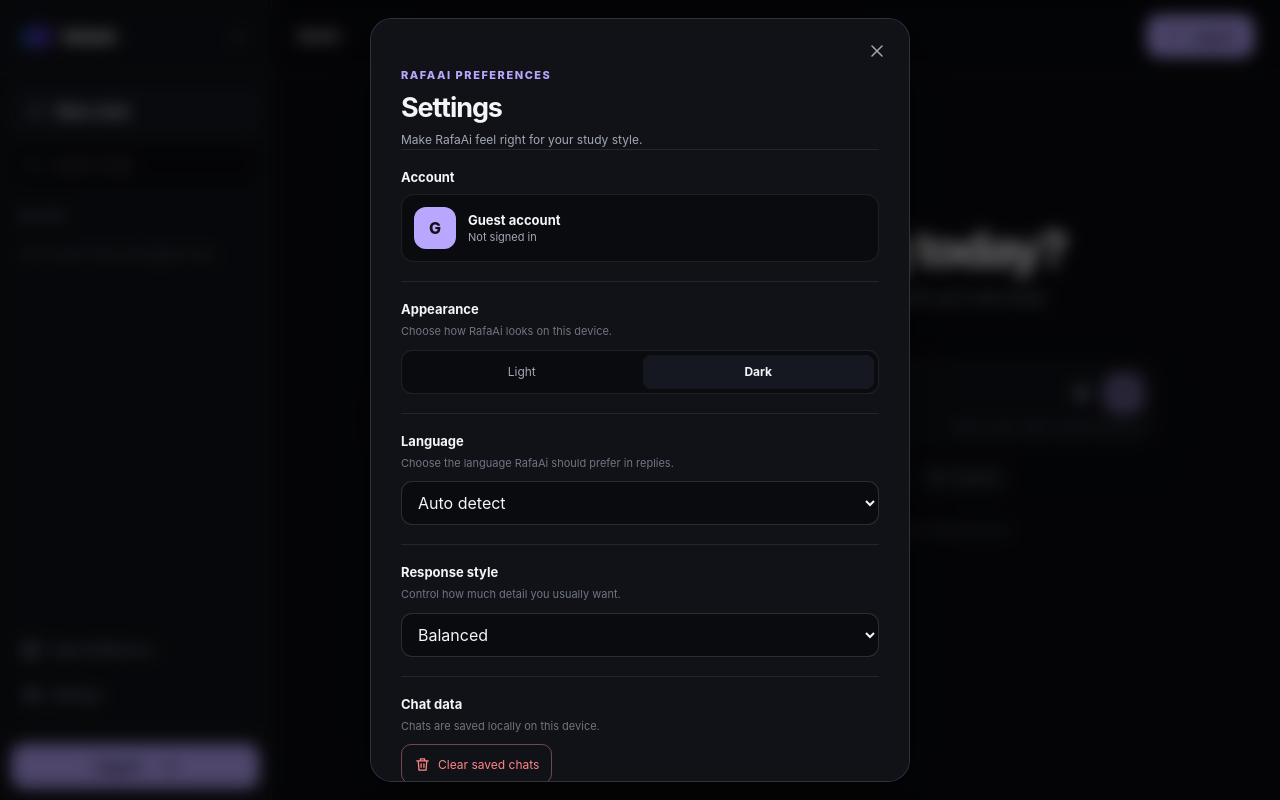
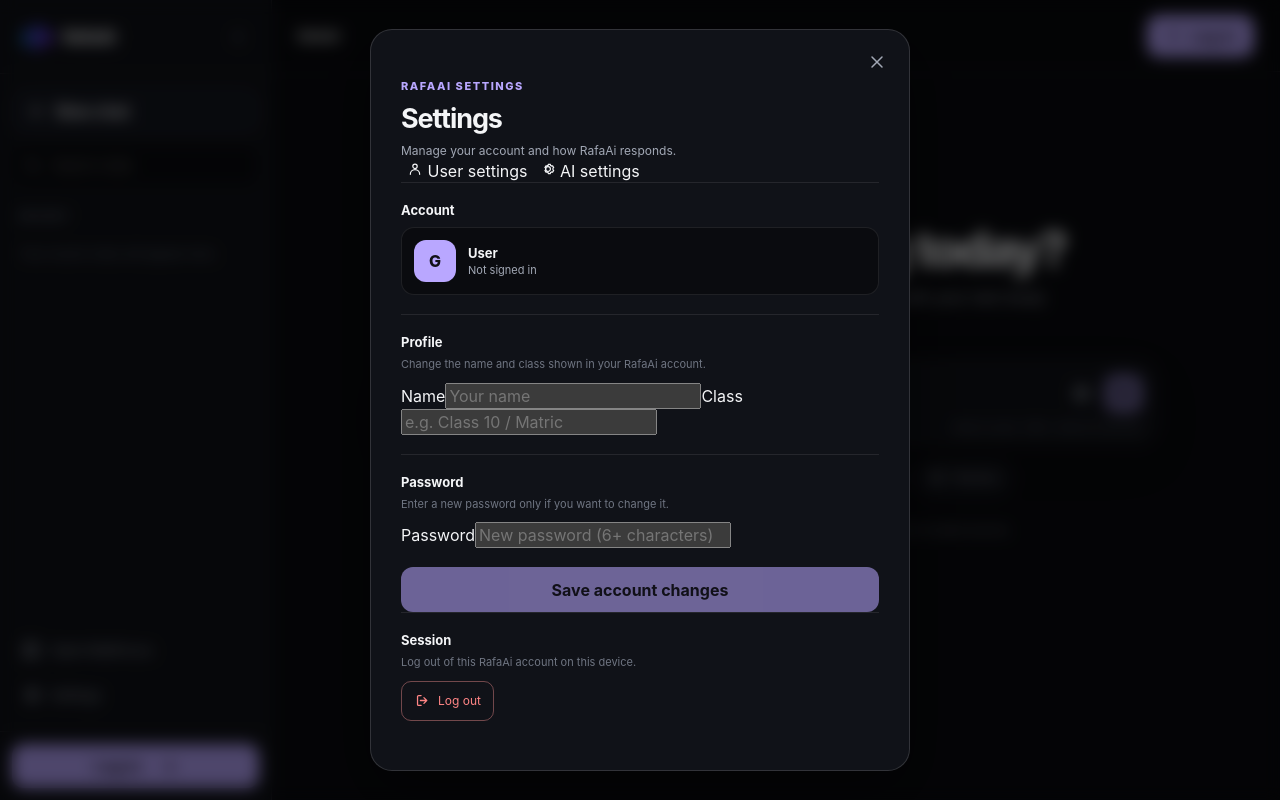
Before and after one commit to mdrafaquat14/RafaAi, a React (Vite) app: page / in a window 1280 px wide. Both pictures are taken after a click on the button "Settings". Built offline with nearby package versions, Linux system fonts and the light colour scheme; no server answers.

Commit message:
Add user and AI settings with account editing and logout confirmation

```diff
--- a/src/components/SettingsModal.tsx
+++ b/src/components/SettingsModal.tsx
@@ -1,22 +1,50 @@
 import { useState } from 'react'
 import type { Theme } from '../types'
 import { storage } from '../lib/storage'
-import { X, Trash, Sparkles, LogOut } from './Icons'
+import { supabase } from '../lib/supabase'
+import { X, Trash, Sparkles, LogOut, User, Settings } from './Icons'
 
 type Language='auto'|'en'|'hi'|'hinglish'
 type ResponseStyle='balanced'|'concise'|'detailed'
-interface Props {onClose:()=>void;theme:Theme;setTheme:(t:Theme)=>void;onChatsCleared:()=>void;userName:string|null;classLevel:string|null;email:string|null;onLogout:()=>void}
-export function SettingsModal({onClose,theme,setTheme,onChatsCleared,userName,classLevel,email,onLogout}:Props){
- const [language,setLanguage]=useState<Language>(storage.language()); const [style,setStyle]=useState<ResponseStyle>(storage.responseStyle()); const [saved,setSaved]=useState(false)
- function save(){storage.saveLanguage(language);storage.saveResponseStyle(style);setSaved(true);setTimeout(()=>setSaved(false),1200)}
- return <div className="modal-backdrop" onMouseDown={e=>{if(e.target===e.currentTarget)onClose()}}><div className="settings-card">
-   <div className="settings-head"><div><div className="eyebrow">RAFAAI PREFERENCES</div><h2>Settings</h2><p className="settings-subtitle">Make RafaAi feel right for your study style.</p></div><button className="modal-close" onClick={onClose} aria-label="Close"><X/></button></div>
-   <div className="settings-section"><h3>Account</h3><div className="account-panel"><div className="account-avatar">{(userName||email||'G').slice(0,1).toUpperCase()}</div><div><b>{userName||'Guest account'}</b><span>{email||'Not signed in'}</span>{classLevel&&<small>{classLevel}</small>}</div></div></div>
-   <div className="settings-section"><h3>Appearance</h3><p>Choose how RafaAi looks on this device.</p><div className="segmented"><button className={theme==='light'?'active':''} onClick={()=>setTheme('light')}>Light</button><button className={theme==='dark'?'active':''} onClick={()=>setTheme('dark')}>Dark</button></div></div>
-   <div className="settings-section"><h3>Language</h3><p>Choose the language RafaAi should prefer in replies.</p><select value={language} onChange={e=>setLanguage(e.target.value as Language)}><option value="auto">Auto detect</option><option value="en">English</option><option value="hi">हिन्दी</option><option value="hinglish">Hinglish</option></select></div>
-   <div className="settings-section"><h3>Response style</h3><p>Control how much detail you usually want.</p><select value={style} onChange={e=>setStyle(e.target.value as ResponseStyle)}><option value="balanced">Balanced</option><option value="concise">Concise</option><option value="detailed">Detailed</option></select></div>
-   <div className="settings-section"><h3>Chat data</h3><p>Chats are saved locally on this device.</p><button className="danger-wide" onClick={()=>{if(window.confirm('Delete all locally saved RafaAi chats?')){storage.clearChats();onChatsCleared()}}}><Trash size={17}/> Clear saved chats</button></div>
-   <div className="settings-note"><Sparkles size={16}/><span>Preferences stay on this device. Your account and AI requests are handled through the secure RafaAi backend.</span></div>
-   <div className="settings-actions"><button className="secondary-wide" onClick={()=>{onClose();if(email)onLogout()}} disabled={!email}><LogOut size={16}/> Log out</button><button className="primary-wide" onClick={save}>{saved?'Saved ✓':'Save preferences'}</button></div>
- </div></div>
+type Tab='user'|'ai'
+interface Props {onClose:()=>void;theme:Theme;setTheme:(t:Theme)=>void;onChatsCleared:()=>void;userName:string|null;classLevel:string|null;email:string|null;onLogout:()=>void;onProfileUpdated:(name:string,classLevel:string)=>void}
+
+export function SettingsModal({onClose,theme,setTheme,onChatsCleared,userName,classLevel,email,onLogout,onProfileUpdated}:Props){
+ const [tab,setTab]=useState<Tab>('user'),[language,setLanguage]=useState<Language>(storage.language()),[style,setStyle]=useState<ResponseStyle>(storage.responseStyle())
+ const [name,setName]=useState(userName||''),[studentClass,setStudentClass]=useState(classLevel||''),[password,setPassword]=useState(''),[saved,setSaved]=useState(false),[accountError,setAccountError]=useState(''),[accountBusy,setAccountBusy]=useState(false),[logoutOpen,setLogoutOpen]=useState(false)
+ async function savePreferences(){storage.saveLanguage(language);storage.saveResponseStyle(style);setSaved(true);setTimeout(()=>setSaved(false),1200)}
+ async function saveAccount(){
+   if(!supabase||!email)return
+   setAccountError('');setAccountBusy(true)
+   try{
+     const {data,error}=await supabase.functions.invoke('rafaai-account',{body:{fullName:name.trim(),classLevel:studentClass.trim()}})
+     if(error)throw error
+     if(password.trim()){if(password.length<6)throw new Error('Password must be at least 6 characters.');const {error:pe}=await supabase.auth.updateUser({password});if(pe)throw pe}
+     const nextName=String(data?.profile?.full_name||name.trim()),nextClass=String(data?.profile?.class_level||studentClass.trim())
+     setName(nextName);setStudentClass(nextClass);setPassword('');onProfileUpdated(nextName,nextClass);setSaved(true);setTimeout(()=>setSaved(false),1200)
+   }catch(err:any){setAccountError(err?.message||'Could not update your account.')}finally{setAccountBusy(false)}
+ }
+ function confirmLogout(){setLogoutOpen(false);onClose();onLogout()}
+ return <div className="modal-backdrop" onMouseDown={e=>{if(e.target===e.currentTarget)onClose()}}>
+  <div className="settings-card">
+   <div className="settings-head"><div><div className="eyebrow">RAFAAI SETTINGS</div><h2>Settings</h2><p className="settings-subtitle">Manage your account and how RafaAi responds.</p></div><button className="modal-close" onClick={onClose} aria-label="Close"><X/></button></div>
+   <div className="settings-tabs" role="tablist"><button className={tab==='user'?'active':''} onClick={()=>setTab('user')}><User size={16}/> User settings</button><button className={tab==='ai'?'active':''} onClick={()=>setTab('ai')}><Settings size={16}/> AI settings</button></div>
+   {tab==='user'?<>
+    <div className="settings-section"><h3>Account</h3><div className="account-panel"><div className="account-avatar">{(name||email||'G').slice(0,1).toUpperCase()}</div><div><b>{name||'User'}</b><span>{email||'Not signed in'}</span>{studentClass&&<small>{studentClass}</small>}</div></div></div>
+    <div className="settings-section"><h3>Profile</h3><p>Change the name and class shown in your RafaAi account.</p><div className="settings-form-grid"><label>Name<input value={name} onChange={e=>setName(e.target.value)} placeholder="Your name"/></label><label>Class<input value={studentClass} onChange={e=>setStudentClass(e.target.value)} placeholder="e.g. Class 10 / Matric"/></label></div></div>
+    <div className="settings-section"><h3>Password</h3><p>Enter a new password only if you want to change it.</p><label>Password<input type="password" value={password} onChange={e=>setPassword(e.target.value)} placeholder="New password (6+ characters)" minLength={6} autoComplete="new-password"/></label></div>
+    {accountError&&<div className="form-error">{accountError}</div>}
+    <button className="primary-wide settings-save-account" onClick={saveAccount} disabled={accountBusy||!email}>{accountBusy?'Saving…':saved?'Saved ✓':'Save account changes'}</button>
+    <div className="settings-section settings-danger-section"><h3>Session</h3><p>Log out of this RafaAi account on this device.</p><button className="danger-wide logout-wide" onClick={()=>setLogoutOpen(true)}><LogOut size={17}/> Log out</button></div>
+   </>:<>
+    <div className="settings-section"><h3>Appearance</h3><p>Choose how RafaAi looks on this device.</p><div className="segmented"><button className={theme==='light'?'active':''} onClick={()=>setTheme('light')}>Light</button><button className={theme==='dark'?'active':''} onClick={()=>setTheme('dark')}>Dark</button></div></div>
+    <div className="settings-section"><h3>Language</h3><p>Choose the language RafaAi should prefer in replies.</p><select value={language} onChange={e=>setLanguage(e.target.value as Language)}><option value="auto">Auto detect</option><option value="en">English</option><option value="hi">हिन्दी</option><option value="hinglish">Hinglish</option></select></div>
+    <div className="settings-section"><h3>Response style</h3><p>Control how much detail you usually want.</p><select value={style} onChange={e=>setStyle(e.target.value as ResponseStyle)}><option value="balanced">Balanced</option><option value="concise">Concise</option><option value="detailed">Detailed</option></select></div>
+    <div className="settings-section"><h3>Chat data</h3><p>Chats are saved locally on this device.</p><button className="danger-wide" onClick={()=>{if(window.confirm('Delete all locally saved RafaAi chats?')){storage.clearChats();onChatsCleared()}}}><Trash size={17}/> Clear saved chats</button></div>
+    <div className="settings-note"><Sparkles size={16}/><span>AI preferences stay on this device. Your account and AI requests are handled through the secure RafaAi backend.</span></div>
+    <button className="primary-wide" onClick={savePreferences}>{saved?'Saved ✓':'Save AI preferences'}</button>
+   </>}
+   {logoutOpen&&<div className="logout-confirm-overlay"><div className="logout-confirm" role="dialog" aria-modal="true"><div className="logout-icon"><LogOut size={20}/></div><h3>Log out of RafaAi?</h3><p>You can log back in anytime with your account email and password.</p><div className="logout-confirm-actions"><button className="secondary-wide" onClick={()=>setLogoutOpen(false)}>Cancel</button><button className="danger-confirm" onClick={confirmLogout}>Log out</button></div></div></div>}
+  </div>
+ </div>
 }
```
